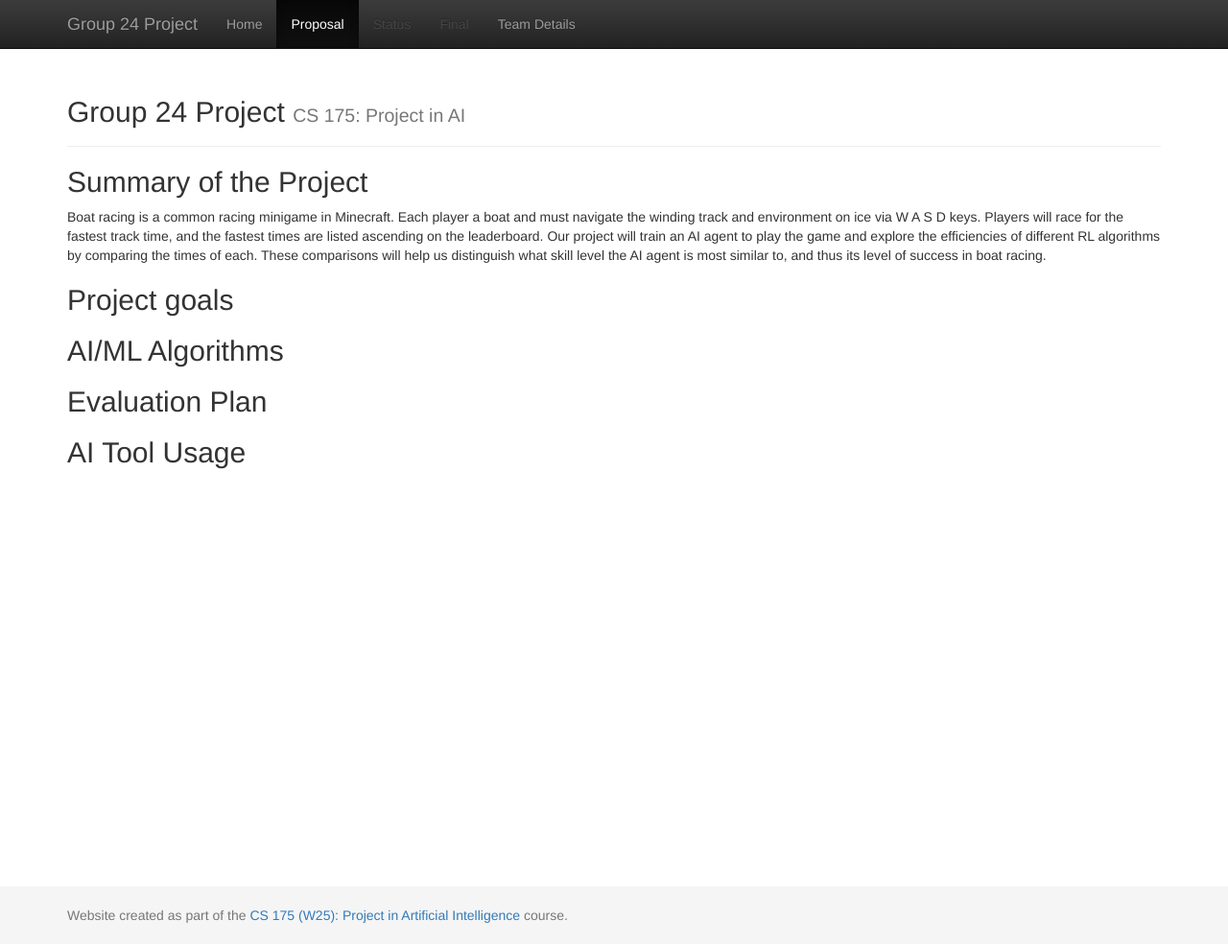
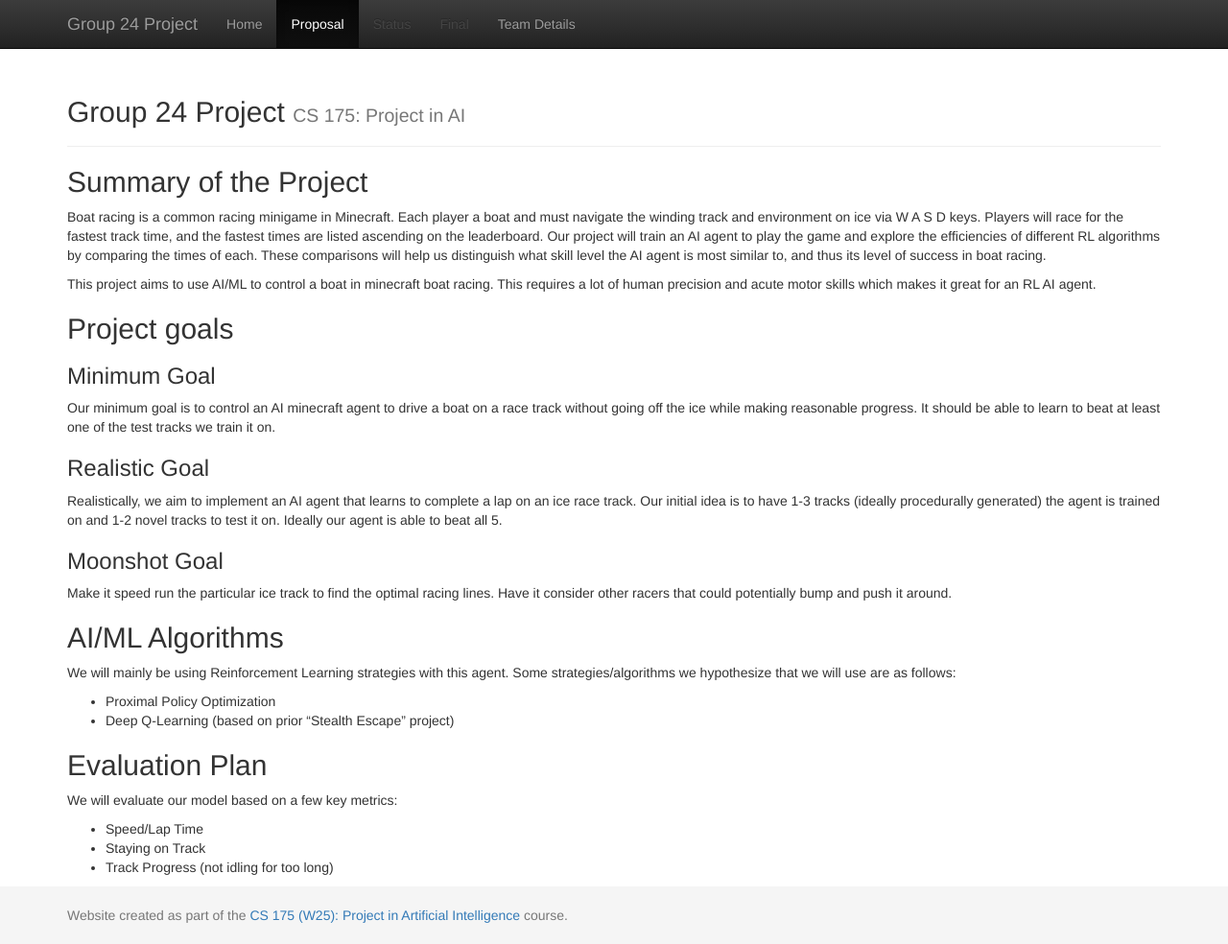
Before and after one commit to billhan5732/CS175_Project, a Jekyll site: the page built from docs/proposal.md, in a window 1280 px wide and 984 px high. Shown: the whole window at 96% size. Built offline with Jekyll 4.4.1, drawn with Linux system fonts in a browser that asks for light colours.

Commit message:
Fleshed out Proposal

```diff
--- a/docs/proposal.md
+++ b/docs/proposal.md
@@ -6,11 +6,37 @@ title:  Proposal
 ## Summary of the Project
 Boat racing is a common racing minigame in Minecraft. Each player a boat and must navigate the winding track and environment on ice via W A S D keys. Players will race for the fastest track time, and the fastest times are listed ascending on the leaderboard. Our project will train an AI agent to play the game and explore the efficiencies of different RL algorithms by comparing the times of each. These comparisons will help us distinguish what skill level the AI agent is most similar to, and thus its level of success in boat racing.
 
+This project aims to use AI/ML to control a boat in minecraft boat racing.
+This requires a lot of human precision and acute motor skills which makes it great for an RL AI agent.
+
 ## Project goals
 
+### Minimum Goal
+
+Our minimum goal is to control an AI minecraft agent to drive a boat on a race track without going off the ice while making reasonable progress.
+It should be able to learn to beat at least one of the test tracks we train it on.
+### Realistic Goal
+
+Realistically, we aim to implement an AI agent that learns to complete a lap on an ice race track.
+Our initial idea is to have 1-3 tracks (ideally procedurally generated) the agent is trained on and 1-2 novel tracks to test it on.
+Ideally our agent is able to beat all 5.
+### Moonshot Goal
+
+Make it speed run the particular ice track to find the optimal racing lines.
+Have it consider other racers that could potentially bump and push it around.
 
 ## AI/ML Algorithms
 
+We will mainly be using Reinforcement Learning strategies with this agent. Some strategies/algorithms we hypothesize that we will use are as follows:
+- Proximal Policy Optimization
+- Deep Q-Learning (based on prior "Stealth Escape" project)
+
+
+
+
 ## Evaluation Plan
 
-## AI Tool Usage
+We will evaluate our model based on a few key metrics:
+- Speed/Lap Time
+- Staying on Track
+- Track Progress (not idling for too long)
```
